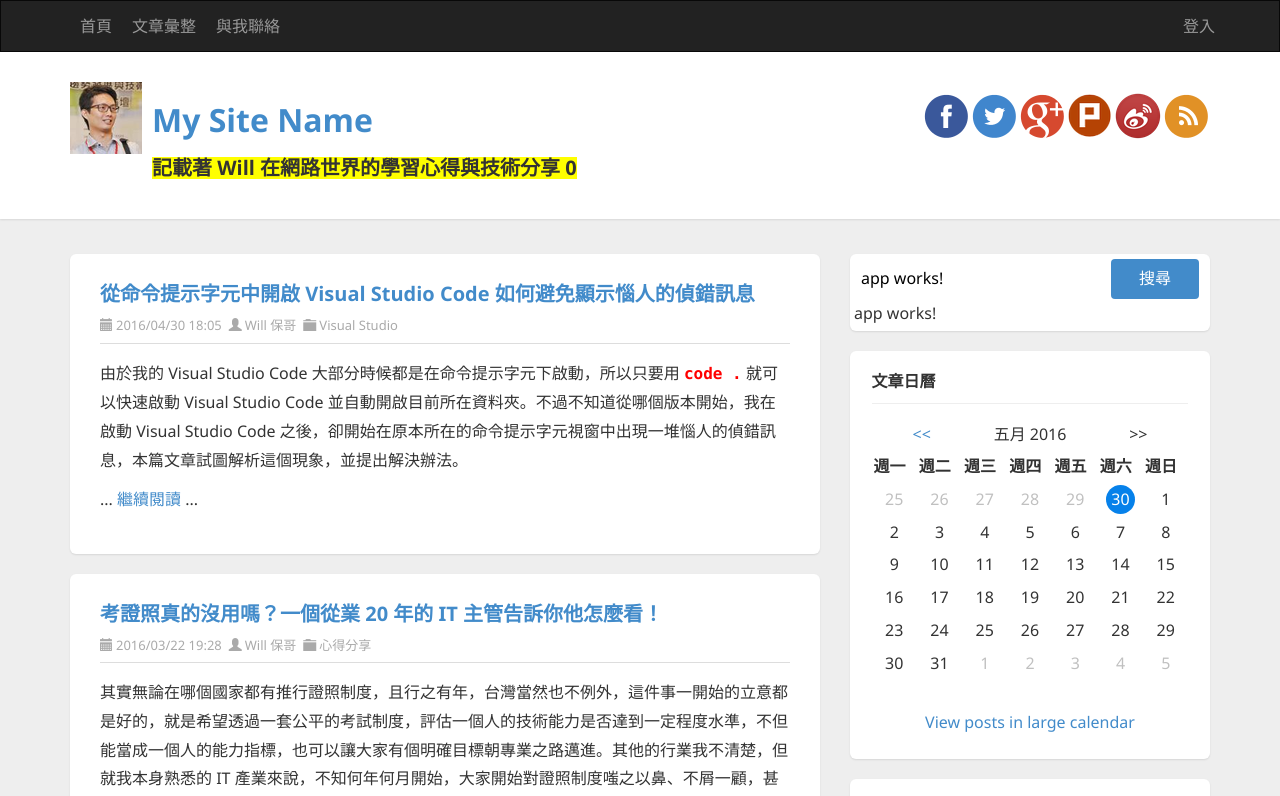
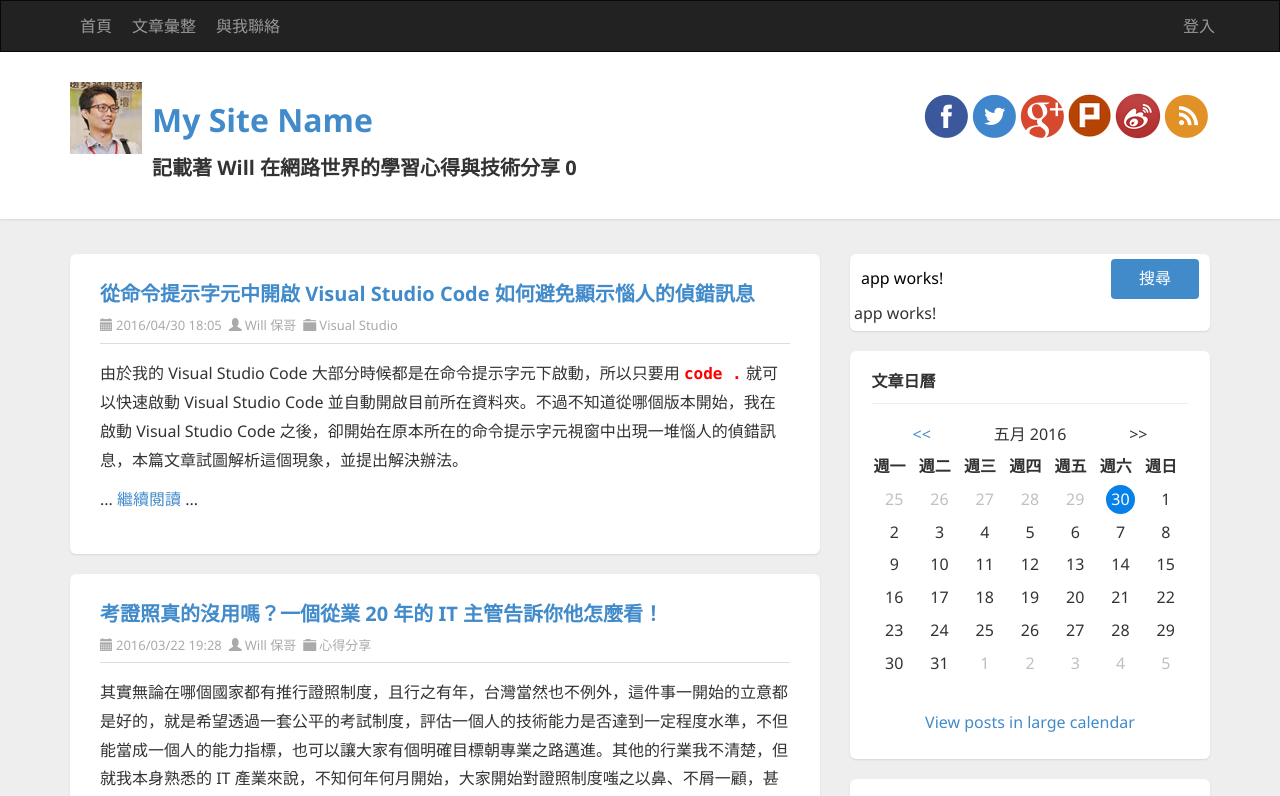
Before and after one commit to coolrare/demo0510, an Angular app: page / in a window 1280 px wide. Shown: the top 796 px of the page. Built offline with nearby package versions, Linux system fonts and the light colour scheme.

Commit message:
清除 ngStyle 與 ngClass 範例

```diff
--- a/src/app/header/header.component.html
+++ b/src/app/header/header.component.html
@@ -30,7 +30,7 @@
 
       <div class="pull-left">
         <h1><a href="http://blog.miniasp.com/">{{sitename}}</a></h1>
-        <h3 [style.background-color]="'yellow'">記載著 Will 在網路世界的學習心得與技術分享 {{counter}}</h3>
+        <h3>記載著 Will 在網路世界的學習心得與技術分享 {{counter}}</h3>
       </div>
 
       <div id="social-icons" class="pull-right social-icon">
```
